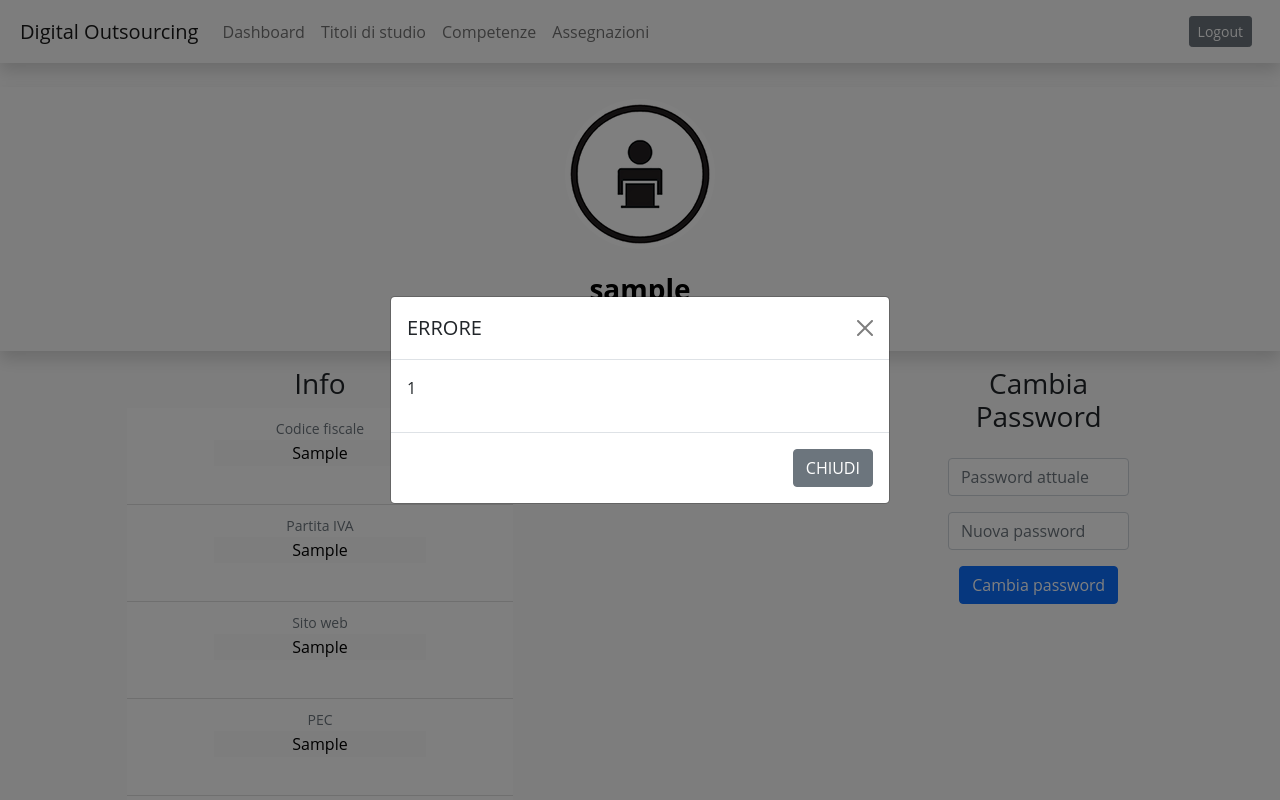
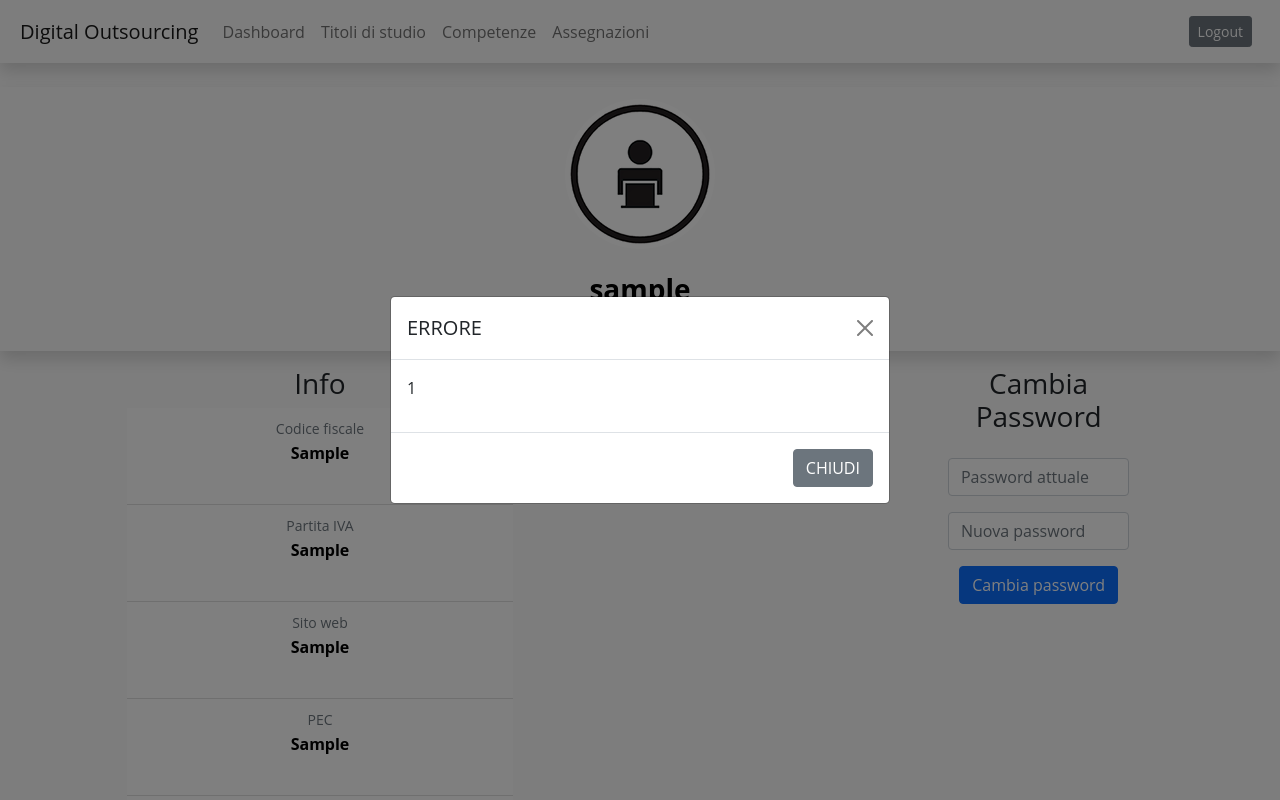
Before and after one commit to mrcruv/ltw, a PHP site: page /me.php?err=1 in a window 1280 px wide. Run offline with PHP 8.4, Linux system fonts and the light colour scheme; the visitor is signed in with stand-in values (Sample User, id 1); tables that the repository leaves empty or names only in its code hold one stand-in row (values such as "Sample post"); data that the repository does not hold is empty.

Commit message:
Update style.css
fix

```diff
--- a/css/style.css
+++ b/css/style.css
@@ -34,7 +34,10 @@ label.hiddenlabel {
 }
 
 input.hiddenborder {
-    border: hidden;
+    background-color: transparent;
+    border: 0px solid;
+    font-weight: bold;
+    color: black;
     color: black;
 }
 
```
